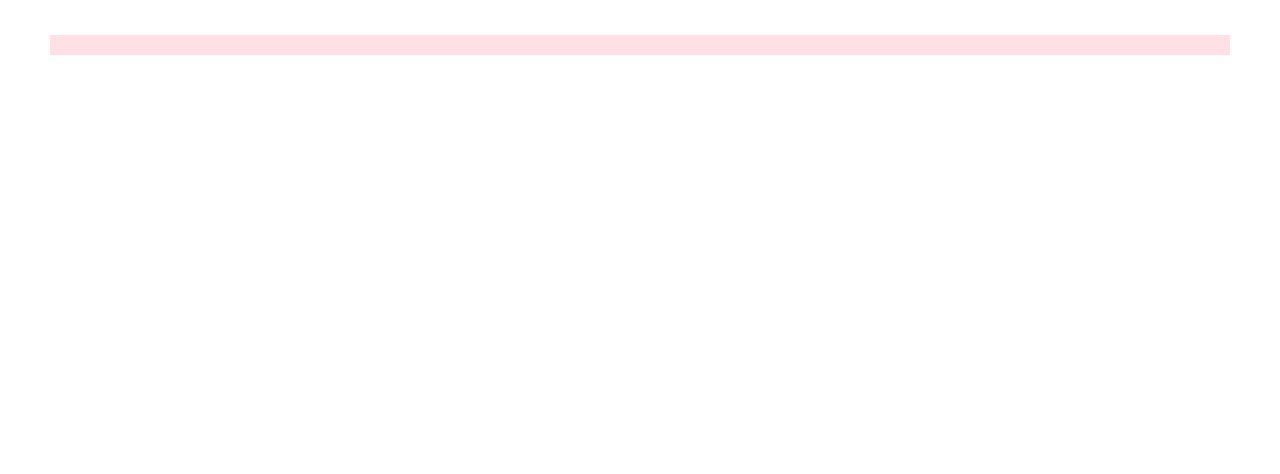
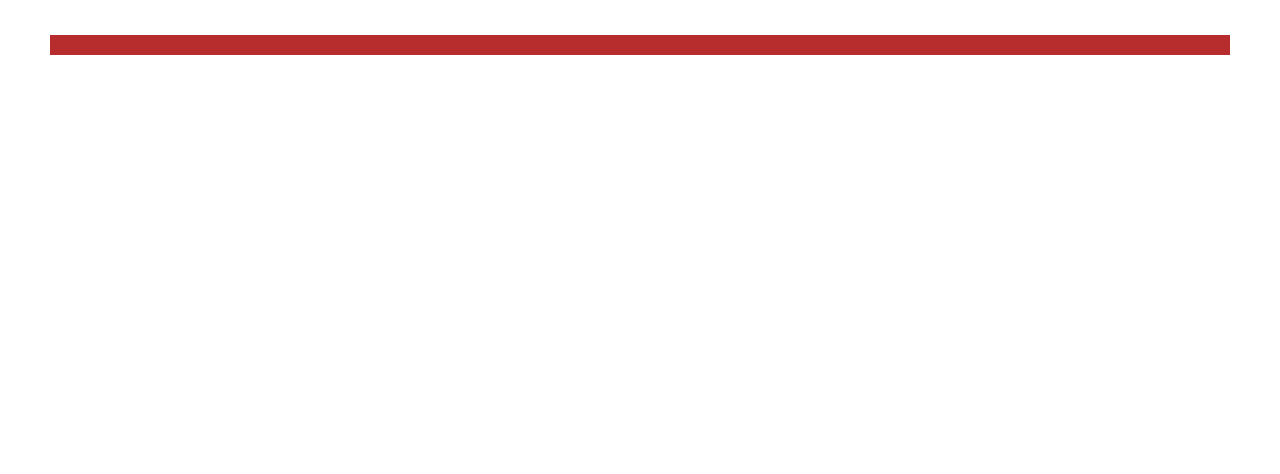
Before and after one commit to DinoBus/Dino-Bus-Repository, a plain HTML site: page index.html in a window 1280 px wide. Shown: the part 326-800 px from the top of the page. Drawn offline with Linux system fonts and the light colour scheme.

Commit message:
Update style.css

```diff
--- a/style.css
+++ b/style.css
@@ -59,7 +59,7 @@ p {
     /*
         change the color of the box behind your project boxes below!
     */
-    background-color: #FFE0E4;
+    background-color: #B72C2C;
     padding: 10px;
     margin: 50px;
     overflow-wrap: break-word;
```
